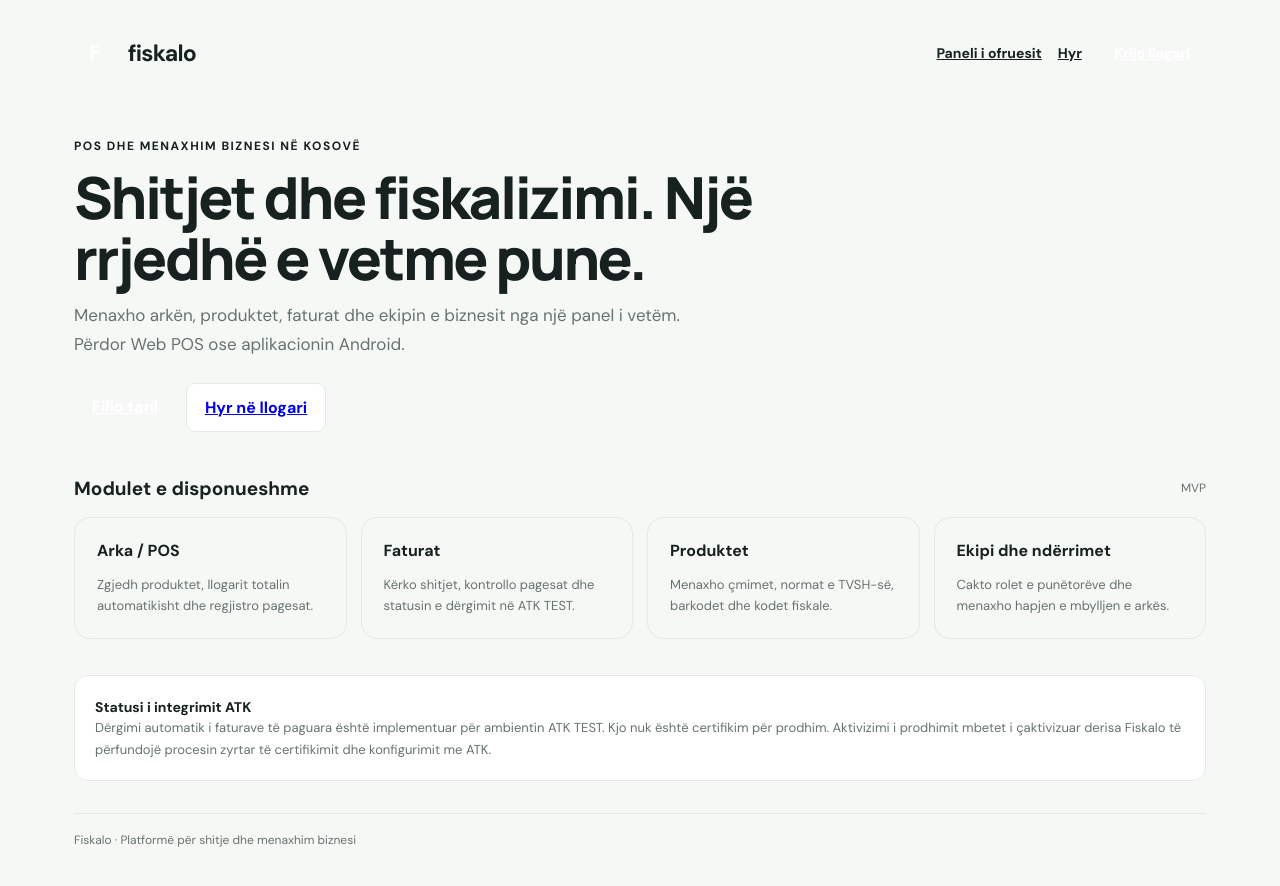
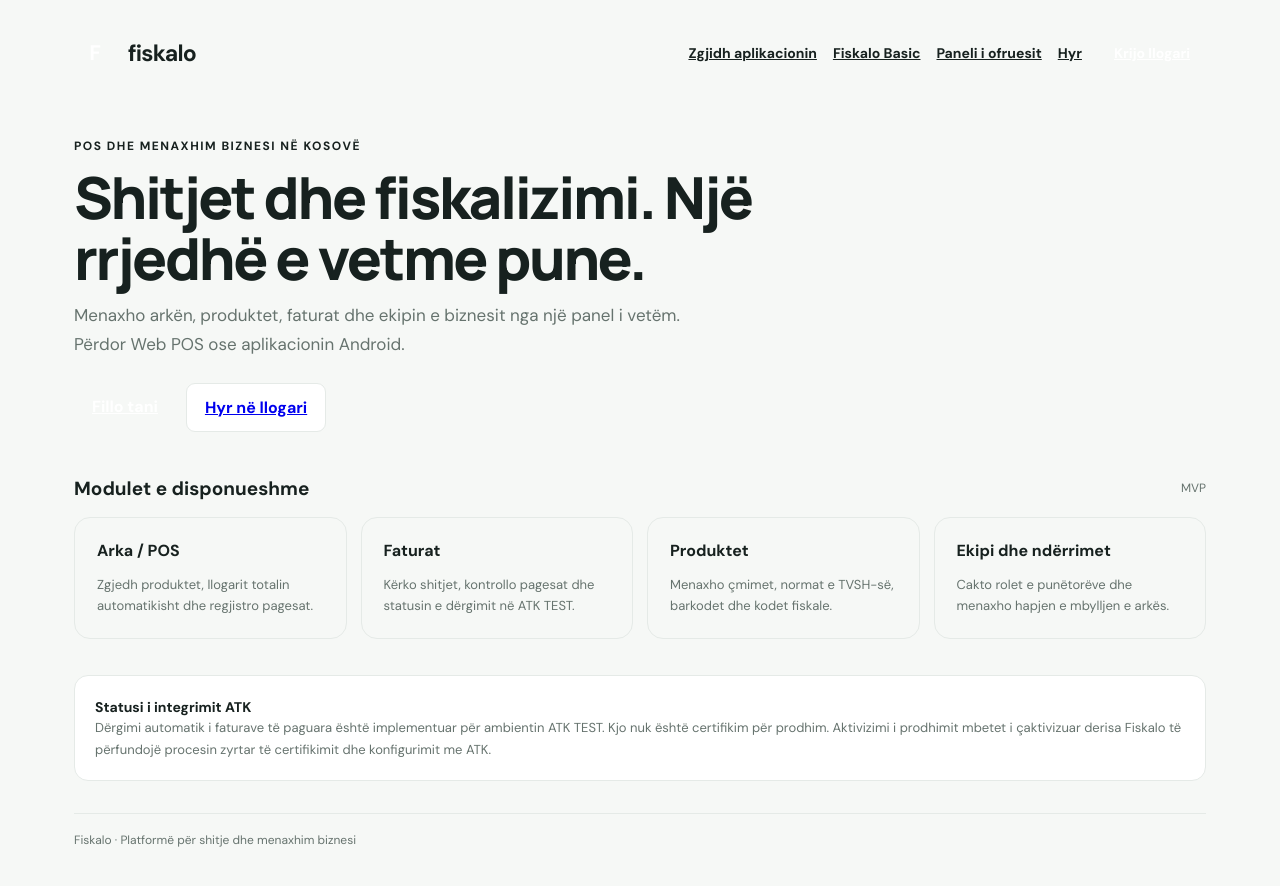
Before and after one commit to fadiu007-creator/Fiskalo, a Next.js app: page / in a window 1280 px wide. Shown: the top 886 px of the page. Built offline with nearby package versions, Linux system fonts and the light colour scheme.

Commit message:
Add Full and Basic app entry points to landing page

```diff
--- a/src/app/page.tsx
+++ b/src/app/page.tsx
@@ -16,6 +16,8 @@ export default function Home() {
           <strong style={{ fontSize: 23, letterSpacing: "-0.8px" }}>fiskalo</strong>
         </div>
         <nav style={{ display: "flex", alignItems: "center", gap: 16 }}>
+          <Link href="/app" style={{ color: "var(--brand)", fontWeight: 700, fontSize: 14 }}>Zgjidh aplikacionin</Link>
+          <Link href="/basic" style={{ color: "var(--brand)", fontWeight: 700, fontSize: 14 }}>Fiskalo Basic</Link>
           <Link href="/platform-admin" style={{ color: "var(--brand)", fontWeight: 700, fontSize: 14 }}>Paneli i ofruesit</Link>
           <Link href="/login" style={{ color: "var(--brand)", fontWeight: 700, fontSize: 14 }}>Hyr</Link>
           <Link href="/register" style={{ background: "var(--brand)", color: "white", borderRadius: 9, padding: "11px 16px", fontWeight: 700, fontSize: 14 }}>Krijo llogari</Link>
```
